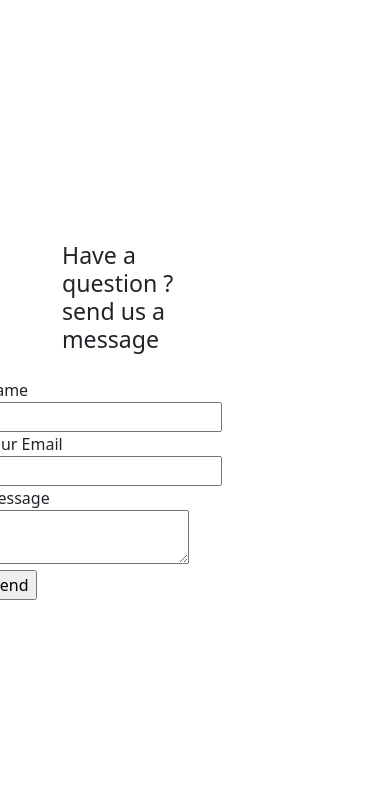
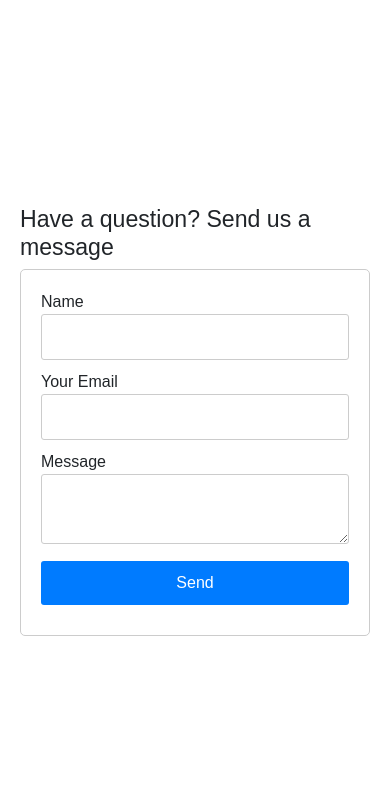
Before and after one commit to rm2023/fitliving, a website: page contact.html in a window 390 px wide. Shown: the part 57-847 px from the top of the page. Drawn offline with nearby package versions, Linux system fonts and the light colour scheme.

Commit message:
mobile message feature added

```diff
--- a/contact.html
+++ b/contact.html
@@ -11,6 +11,63 @@
     <script src="https://code.jquery.com/jquery-3.6.4.slim.min.js"></script>
     <script src="https://cdn.jsdelivr.net/npm/@popperjs/core@2.11.6/dist/umd/popper.min.js"></script>
     <script src="https://cdn.jsdelivr.net/npm/bootstrap@5.3.2/dist/js/bootstrap.min.js"></script>
+
+    <style>
+        body {
+            font-family: Arial, sans-serif;
+            margin: 0;
+            padding: 0;
+        }
+
+        .navbar {
+            background-color: #f8f9fa;
+        }
+
+        .center-container {
+            display: flex;
+            justify-content: center;
+            align-items: center;
+            height: 100vh;
+            flex-direction: column;
+        }
+
+        form {
+            max-width: 400px;
+            width: 100%;
+            padding: 20px;
+            border: 1px solid #ccc;
+            border-radius: 5px;
+        }
+
+        input[type="text"],
+        input[type="email"],
+        textarea,
+        input[type="submit"] {
+            width: 100%;
+            padding: 10px;
+            margin-bottom: 10px;
+            border: 1px solid #ccc;
+            border-radius: 3px;
+            box-sizing: border-box;
+        }
+
+        input[type="submit"] {
+            background-color: #007bff;
+            color: white;
+            border: none;
+            cursor: pointer;
+        }
+
+        @media (max-width: 768px) {
+            .center-container {
+                padding: 20px;
+            }
+
+            form {
+                max-width: 100%;
+            }
+        }
+    </style>
 </head>
 
 <body>
@@ -39,47 +96,40 @@
             </div>
         </div>
     </nav>
-    <title>Contact Form</title>
+
+    <div class="center-container">
+        <h3>Have a question? Send us a message</h3>
+        <form id="contact-form">
+            <input type="hidden" name="contact_number">
+            <label for="user_name">Name</label>
+            <input type="text" id="user_name" name="user_name" required>
+            <label for="user_email">Your Email</label>
+            <input type="email" id="user_email" name="user_email" required>
+            <label for="message">Message</label>
+            <textarea id="message" name="message" required></textarea>
+            <input type="submit" value="Send">
+        </form>
+        <div id="confirmation-message" style="display: none;">Message sent successfully!</div>
+    </div>
+
     <script type="text/javascript" src="https://cdn.jsdelivr.net/npm/@emailjs/browser@3/dist/email.min.js"></script>
     <script type="text/javascript">
         (function () {
-            // https://dashboard.emailjs.com/admin/account
             emailjs.init('A4kKArm36ET7PsdzL');
         })();
-    </script>
-    <script type="text/javascript">
         window.onload = function () {
             document.getElementById('contact-form').addEventListener('submit', function (event) {
                 event.preventDefault();
-                // generate a five digit number for the contact_number variable
                 this.contact_number.value = Math.random() * 100000 | 0;
-                // these IDs from the previous steps
                 emailjs.sendForm('service_htlzwu8', 'template_wxqw0bb', this)
                     .then(function () {
-                        console.log('SUCCESS!');
+                        document.getElementById('confirmation-message').style.display = 'block';
                     }, function (error) {
                         console.log('FAILED...', error);
                     });
             });
         }
     </script>
-
-    <div class="center-container">
-        <h3>
-            <ul>Have a question ? send us a message</ul>
-
-        </h3>
-        <form id="contact-form">
-            <input type="hidden" name="contact_number">
-            <label>Name</label>
-            <input type="text" name="user_name">
-            <label>Your Email </label>
-            <input type="email" name="user_email">
-            <label>Message</label>
-            <textarea name="message"></textarea>
-            <input type="submit" value="Send">
-        </form>
-    </div>
 </body>
 
 </html>
--- a/css/contact.css
+++ b/css/contact.css
@@ -1,29 +1,6 @@
-.center-container {
-    display: flex;
-    flex-direction: column;
-    justify-content: center;
-    align-items: center;
-    height: 100vh;
-    padding-left: 30px;
-}
-
 @media (max-width: 768px) {
+    /* Styles for screens smaller than 768px wide */
     .center-container {
-        width: 50%;
-        padding-left: 30px;
-        /* adjust padding as needed */
-        padding-right: 20px;
-        /* adjust padding as needed */
-    }
-
-}
-
-@media (max-width: 480px) {
-    .center-container {
-        width: 50%;
-        padding-left: 30px;
-        /* adjust padding as needed */
-        padding-right: 20px;
-        /* adjust padding as needed */
+        padding: 20px; /* Add padding to the container */
     }
 }
```
